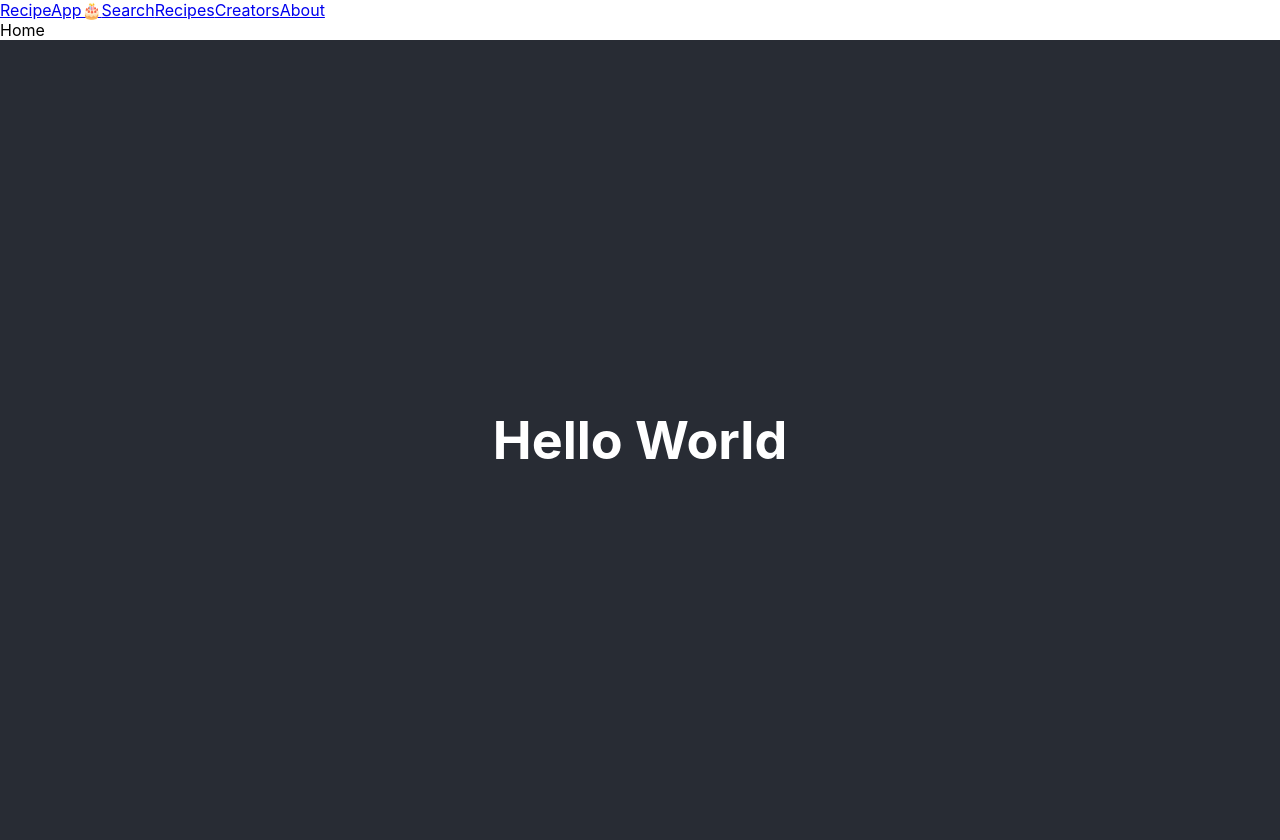
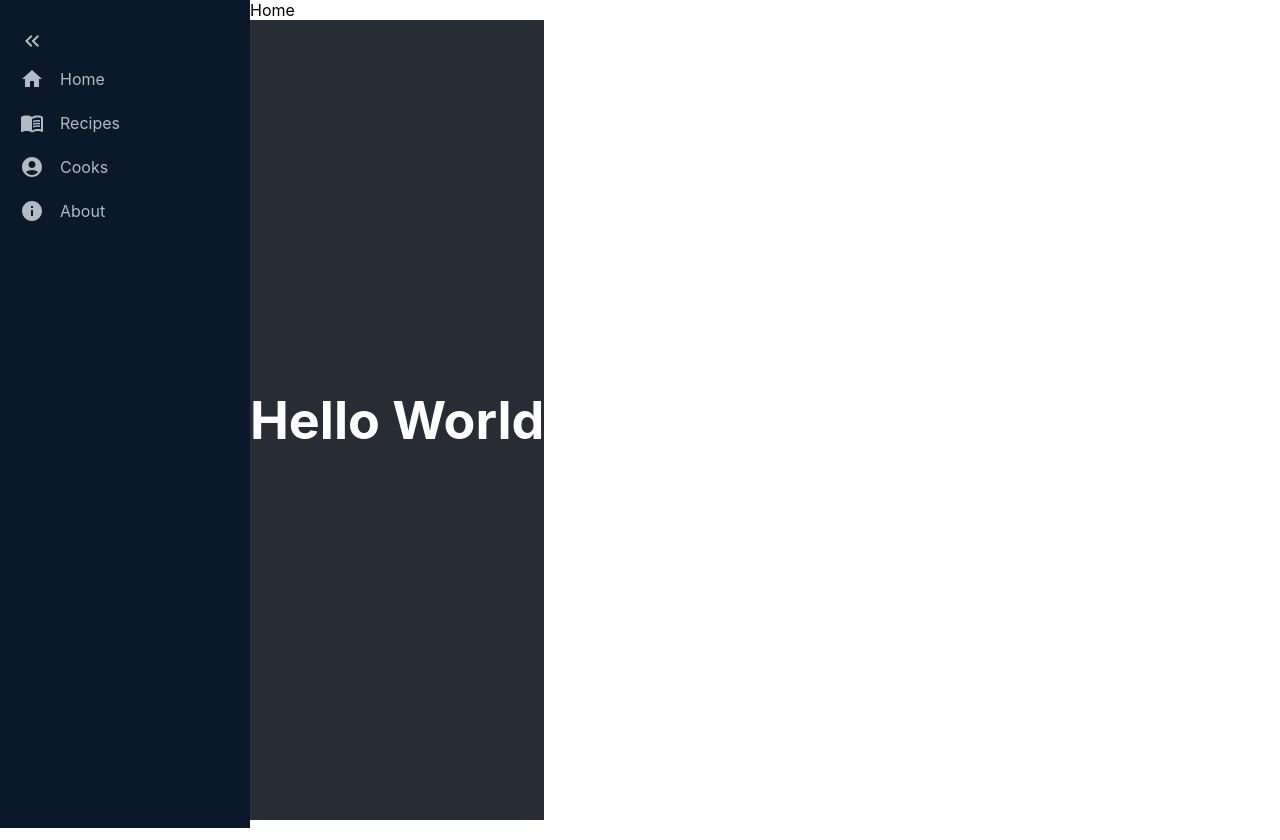
Before and after one commit to JonnyNice/Foodi, a React (Create React App) app in the folder frontend/: page / in a window 1280 px wide. Built offline with nearby package versions, Linux system fonts and the light colour scheme.

Commit message:
got sidenav to work

```diff
--- a/frontend/src/App.css
+++ b/frontend/src/App.css
@@ -5,6 +5,9 @@ body {
     sans-serif;
   -webkit-font-smoothing: antialiased;
   -moz-osx-font-smoothing: grayscale;
+  padding: 0;
+
+
 }
 
 code {
@@ -14,18 +17,19 @@ code {
 
 .App {
   text-align: center;
+
 }
 
-.App-logo {
+/* .App-logo {
   height: 40vmin;
   pointer-events: none;
-}
+} */
 
-@media (prefers-reduced-motion: no-preference) {
+/* @media (prefers-reduced-motion: no-preference) {
   .App-logo {
     animation: App-logo-spin infinite 20s linear;
   }
-}
+} */
 
 .App-header {
   background-color: #282c34;
@@ -36,17 +40,43 @@ code {
   justify-content: center;
   font-size: calc(10px + 2vmin);
   color: white;
+  /* TEST CODE */
+  height: 100%;
+  width: 100%;
+  z-index: 1;
+  /* TEST CODE */
 }
 
-.App-link {
+/* .App-link {
   color: #61dafb;
-}
+} */
 
-@keyframes App-logo-spin {
+/* @keyframes App-logo-spin {
   from {
     transform: rotate(0deg);
   }
   to {
     transform: rotate(360deg);
   }
+} */
+
+
+/* ***** JASONS CODE ***** */
+
+.collapse {
+  display: flex;
+  /* TEST CODE */
+  z-index: 0
+  /* TEST CODE */
 }
+
+main {
+    padding: 10px;
+  }
+
+/* body {
+      margin: 0;
+      padding: 0;
+    } */
+
+/* ***** JASONS CODE ***** */
--- a/frontend/src/components/App.js
+++ b/frontend/src/components/App.js
@@ -1,6 +1,6 @@
 import '../App.css';
 import React from "react";
-import NavBar from "./NavBar"
+import Sidenav from "./Sidenav"
 import { Switch, Route } from "react-router-dom";
 import Recipes from "./Recipes"
 import Creators from "./Creators"
@@ -8,17 +8,21 @@ import Search from "./Search"
 import About from "./About"
 import Home from "./Home"
 
+
+// ***** ORIGINAL CODE *****
 function App() {
 
 
   return (
-    <div>
-      <NavBar />
+
+    <div className="collapse">
+      <Sidenav />
+      <main>
         <Switch>
           <Route path="/recipes" >
             <Recipes />
           </Route>
-          <Route path="/creators" >
+          <Route path="/cooks" >
             <Creators />
           </Route>
           <Route path="/search">
@@ -31,8 +35,35 @@ function App() {
             <Home  />
           </Route>
         </Switch>
+        </main>
     </div>
+
   );
 }
 
 export default App;
+// ***** ORIGINAL CODE *****
+
+
+
+
+// ***** TEST CODE *****
+
+// function App() {
+//   return (
+//     <div className="App">
+//       <NavBar/>
+//       <main>
+//       <Switch>
+//         <Route exact path="/" element={<Home />}/>
+//         <Route path="/recipes" element={<Recipes />} />
+//         <Route path="/cooks" element={<Creators />}/>
+//         <Route path="/about" element={<About />} />
+//       </Switch>
+//       </main>
+
+//     </div>
+//   );
+// }
+
+// export default App;
--- a/frontend/src/components/NavBar.js
+++ /dev/null
@@ -1,27 +0,0 @@
-import React from 'react'
-import { NavLink } from "react-router-dom"
-
-
-const NavBar = () => {
-  return (
-    <div className="navBar">
-      <NavLink id="first_item" to="/" exact>
-        RecipeApp🎂
-      </NavLink>
-      <NavLink className="navItem" to="/search" exact>
-        Search
-      </NavLink>
-      <NavLink className="navItem" to="/recipes" exact>
-        Recipes
-      </NavLink>
-      <NavLink className="navItem" to="/creators" exact>
-        Creators
-      </NavLink>
-      <NavLink className="navItem" to="/about" exact>
-        About
-      </NavLink>
-    </div>
-  )
-}
-
-export default NavBar;
--- /dev/null
+++ b/frontend/src/components/Sidenav.js
@@ -0,0 +1,64 @@
+import React from 'react'
+import { NavLink } from "react-router-dom"
+
+import { navData } from "../lib/navData";
+import styles from "./sidenav.module.css"
+import { useState } from "react";
+import KeyboardDoubleArrowRightIcon from '@mui/icons-material/KeyboardDoubleArrowRight';
+import KeyboardDoubleArrowLeftIcon from '@mui/icons-material/KeyboardDoubleArrowLeft';
+
+
+// ***** ORIGINAL CODE *****
+// const NavBar = () => {
+//   return (
+//     <div className="navBar">
+//       <NavLink id="first_item" to="/" exact>
+//         RecipeApp🎂
+//       </NavLink>
+//       <NavLink className="navItem" to="/search" exact>
+//         Search
+//       </NavLink>
+//       <NavLink className="navItem" to="/recipes" exact>
+//         Recipes
+//       </NavLink>
+//       <NavLink className="navItem" to="/creators" exact>
+//         Creators
+//       </NavLink>
+//       <NavLink className="navItem" to="/about" exact>
+//         About
+//       </NavLink>
+//     </div>
+//   )
+// }
+
+// export default NavBar;
+// ***** ORIGINAL CODE *****
+
+
+
+
+
+
+// ***** TEST CODE *****
+
+export default function NavBar() {
+
+  const [open, setopen] = useState(true)
+    const toggleOpen = () => {
+        setopen(!open)
+    }
+
+       return (
+      <div className={open?styles.sidenav:styles.sidenavClosed}>
+          <button className={styles.menuBtn} onClick={toggleOpen}>
+              {open? <KeyboardDoubleArrowLeftIcon />: <KeyboardDoubleArrowRightIcon />}
+              </button>
+          {navData.map(item =>{
+            return <NavLink key={item.id} className={styles.sideitem} to={item.link}>
+              {item.icon}
+              <span className={styles.linkText}>{item.text}</span>
+          </NavLink>
+          })}
+      </div>
+    )
+  }
--- /dev/null
+++ b/frontend/src/components/sidenav.module.css
@@ -0,0 +1,47 @@
+.sidenav {
+    width: 250px;
+    transition: width 0.4s ease-in-out;
+    height: 100vh;
+    background-color: rgb(10,25,41);
+    padding-top: 28px;
+
+
+
+}
+.sidenavClosed {
+    composes: sidenav;
+    transition: width 0.2s ease-in-out;
+    width: 60px;
+
+}
+.sideitem {
+    display: flex;
+    align-items: center;
+    padding: 10px 20px;
+    cursor: pointer;
+    color: #B2BAC2;
+    text-decoration: none;
+    overflow: hidden;
+}
+.linkText {
+    padding-left: 16px;
+}
+.linkTextClosed {
+        composes: linkText;
+        visibility: hidden;
+    }
+
+.sideitem:hover {
+    background-color: #244f7d1c;
+
+}
+.menuBtn {
+    align-self: center;
+    align-self: flex-start;
+    justify-self: flex-end;
+    color: #B2BAC2;
+    background-color: transparent;
+    border: none;
+    cursor: pointer;
+    padding-left: 20px;
+}
--- /dev/null
+++ b/frontend/src/lib/navData.js
@@ -0,0 +1,30 @@
+import HomeIcon from '@mui/icons-material/Home';
+import InfoIcon from '@mui/icons-material/Info';
+import MenuBookIcon from '@mui/icons-material/MenuBook';
+import AccountCircleIcon from '@mui/icons-material/AccountCircle';
+export const navData = [
+    {
+     id: 0,
+     icon: <HomeIcon/>,
+     text: "Home",
+     link: "/"
+    },
+    {
+    id: 1,
+    icon: <MenuBookIcon/>,
+    text: "Recipes",
+    link: "recipes"
+    },
+    {
+    id: 2,
+    icon: <AccountCircleIcon/>,
+    text: "Cooks",
+    link: "cooks"
+    },
+    {
+     id: 3,
+     icon: <InfoIcon/>,
+     text: "About",
+     link: "about"
+    },
+]
```
Also changed, not shown: package.json (added, +8 -0 lines), 1 other file (tests, documents, lock files or other folders).
